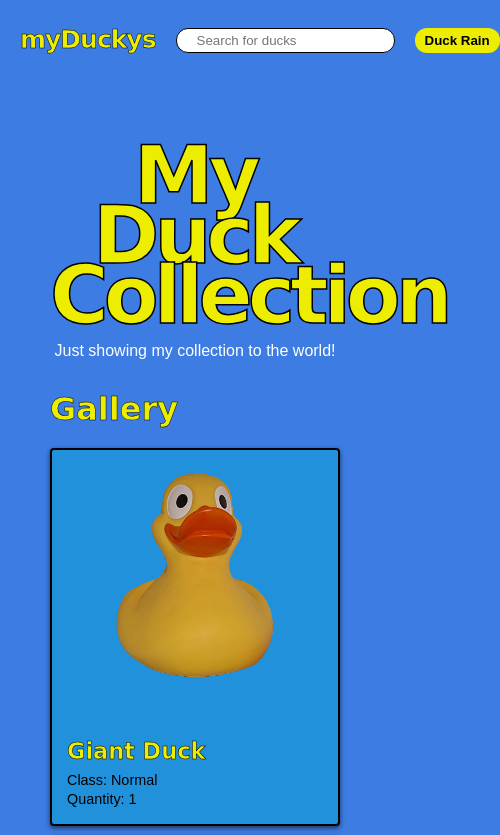
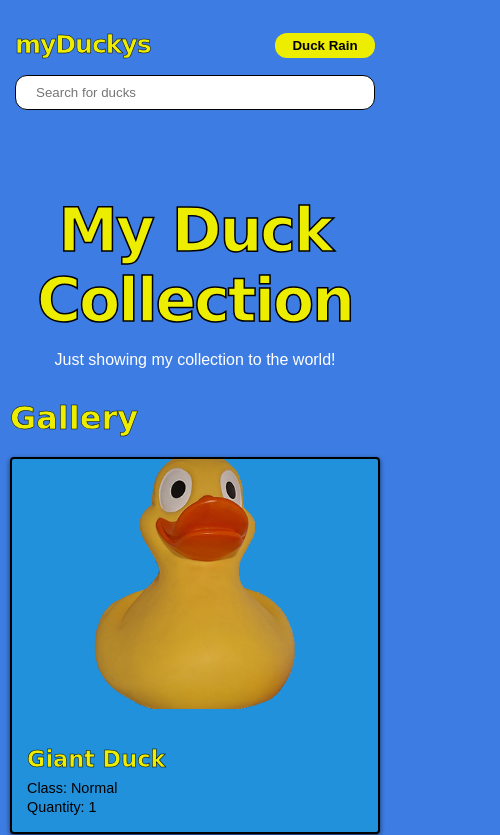
Before and after one commit to PauloBaia9/myDuckys, a plain HTML site: page index.html in a window 390 px wide. Shown: the top 835 px of the page, 500 px wide, since content can reach past the window. Drawn offline with Linux system fonts and the light colour scheme; no server answers.

Commit message:
feat: Added useless facts API to the footer. Added responsiveness for 768px or smaller sizes.

```diff
--- a/index.html
+++ b/index.html
@@ -1,6 +1,7 @@
 <html>
 
 <head>
+    <meta name="viewport" content="width=device-width, initial-scale=1.0">
     <title>myDuckys</title>
     <link rel="stylesheet" href="style.css">
 </head>
@@ -12,8 +13,8 @@
         </div>
         <div class="controls">
             <input type="text" id="searchbar" placeholder="Search for ducks">
-            <button id="duckRain">Duck Rain</button>
         </div>
+        <button id="duckRain">Duck Rain</button>
     </nav>
     <main>
         <section class="hero">
@@ -38,7 +39,7 @@
         </dialog>
     </main>
     <footer>
-
+        <p id="uselessFact"></p>
     </footer>
     <script src="script.js"></script>
 </body>
--- a/script.js
+++ b/script.js
@@ -8,6 +8,8 @@ async function main() {
     search(ducks)
 
     duckRainButton.addEventListener("click", () => { duckRain(ducks) })
+
+    uselessFact()
 }
 
 async function fetchDucks() {
@@ -38,7 +40,7 @@ function renderDucks(ducks) {
 
 function createCard(duck) {
     const card = document.createElement("div")
-    card.classList.add("card")      //MAYBE ADICIONAR UMA IMAGEM DE ERRO PARA SE A IMAGEM NAO CARREGAR
+    card.classList.add("card")
     card.innerHTML = `
         <img src="${duck.image}">
         <div class="duckInfo">
@@ -63,7 +65,7 @@ function openModal(duck) {
     document.getElementById("modalClass").textContent = duck.class
     document.getElementById("modalQuantity").textContent = duck.quantity
     document.getElementById("modalDate").textContent = duck.date
-    document.getElementById("modalDescription").textContent = duck.description || "No description available yet."
+    document.getElementById("modalDescription").textContent = duck.description || "No description for this ducky :("
 
     modal.showModal()
 
@@ -91,20 +93,33 @@ function duckRain(ducks) {
     }
 
     for (let i = 0; i < ducks.length; i++) {
-        setTimeout(function(){
-            let duckImage=document.createElement("img")
-            duckImage.src=imagesList[i]
+        setTimeout(function () {
+            let duckImage = document.createElement("img")
+            duckImage.src = imagesList[i]
 
             duckImage.classList.add("rain")
 
-            let Xcord=Math.random()*window.innerWidth
-            duckImage.style.left=Xcord+"px"
+            let Xcord = Math.random() * window.innerWidth
+            duckImage.style.left = Xcord + "px"
 
             document.body.appendChild(duckImage)
 
-            setTimeout(function(){
+            setTimeout(function () {
                 duckImage.remove()
             }, 5000)
-        },i*200)
+        }, i * 200)
     }
 }
+
+async function uselessFact() {
+    try {
+        const response = await fetch('https://uselessfacts.jsph.pl/api/v2/facts/random');
+        const data = await response.json();
+
+        if (data && data.text) {
+            document.getElementById("uselessFact").textContent = "Random Useless Fact: " + data.text;
+        }
+    } catch (error) {
+        console.error("There is nothing here :(", error);
+    }
+}
--- a/style.css
+++ b/style.css
@@ -21,7 +21,7 @@ nav {
     z-index: 1000;
 }
 
-nav .logo a {
+.logo a {
     text-decoration: none;
     font-family: 'Fredoka', cursive;
     font-weight: bold;
@@ -51,6 +51,7 @@ nav .logo a {
 }
 
 #duckRain {
+    min-width: 100px;
     padding: 0 10px;
     border: 1px solid black;
     border-radius: 12px;
@@ -66,7 +67,7 @@ nav .logo a {
     background-color: orange;
 }
 
-.rain{
+.rain {
     position: fixed;
     top: -100px;
     animation: rain 4s linear forwards;
@@ -74,11 +75,12 @@ nav .logo a {
     height: 50px;
 }
 
-@keyframes rain{
-    0%{
+@keyframes rain {
+    0% {
         transform: translateY(0) rotate(0);
     }
-    100%{
+
+    100% {
         transform: translateY(120vh) rotate(720deg);
     }
 }
@@ -119,7 +121,7 @@ main {
 
 #catalogGrid {
     display: grid;
-    grid-template-columns: repeat(auto-fill, minmax(220px, 300px));
+    grid-template-columns: repeat(auto-fill, minmax(220px, 1fr));
     gap: 10px;
     justify-content: center;
 }
@@ -214,3 +216,69 @@ dialog::backdrop {
     object-fit: contain;
     border-radius: 8px;
 }
+
+#uselessFact {
+    color: white;
+    text-align: center;
+    margin-bottom: 30px;
+    padding: 10px;
+}
+
+
+@media (max-width: 768px) {
+    nav {
+        display: flex;
+        flex-wrap: wrap;
+        align-items: center;
+        gap: 0;
+        padding: 15px;
+        justify-content: space-between;
+    }
+
+    .logo{
+        order: 1;
+    }
+
+    .controls {
+        display: flex;
+        width: 100%;
+        flex: 0 0 100%;
+        order: 3;
+    }
+
+    #duckRain {
+        min-width: 100px;
+        width: auto;
+        order: 2;
+    }
+
+    #searchbar {
+        width: 100%;
+        height: 35px;
+        box-sizing: border-box;
+    }
+
+    .hero {
+        margin-top: 20px;
+    }
+
+    .hero h1 {
+        font-size: 60px;
+        letter-spacing: -2px;
+        line-height: 70px;
+    }
+
+    main {
+        padding: 20px 10px;
+    }
+
+    #catalogGrid {
+        grid-template-columns: repeat(auto-fill, minmax(180px, 1fr));
+        gap: 15px;
+    }
+
+    dialog {
+        width: 90%;
+        padding: 15px;
+    }
+}
```
